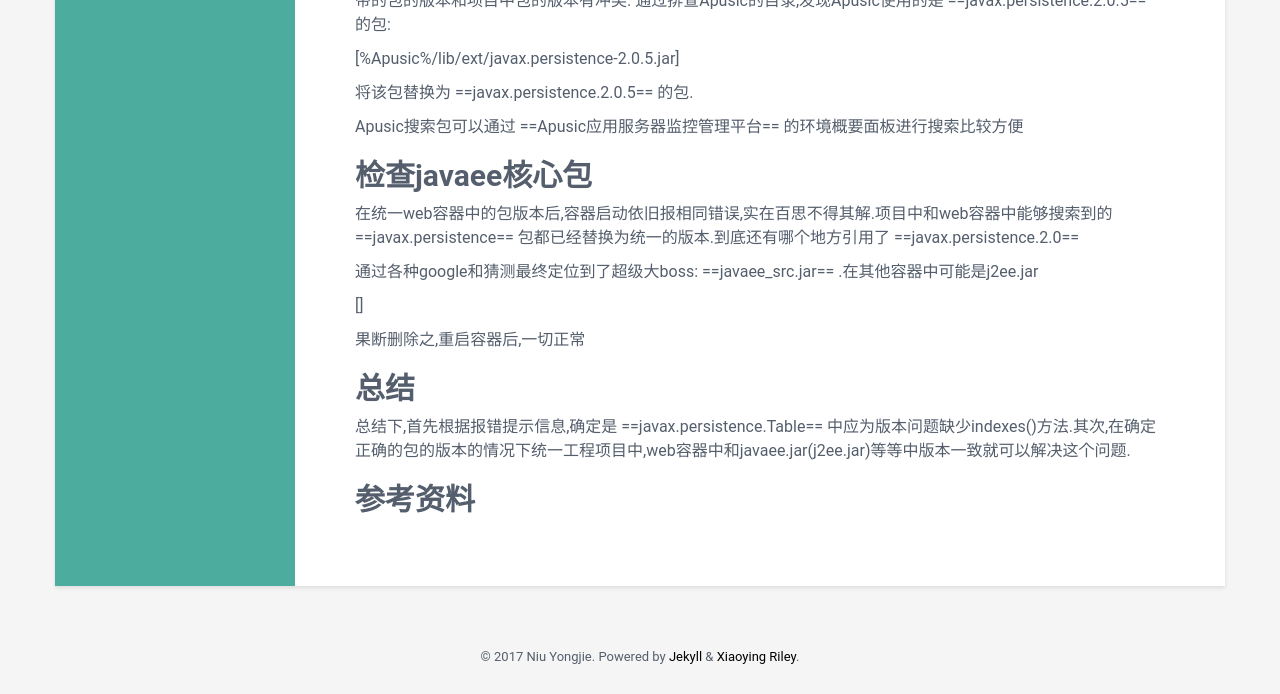
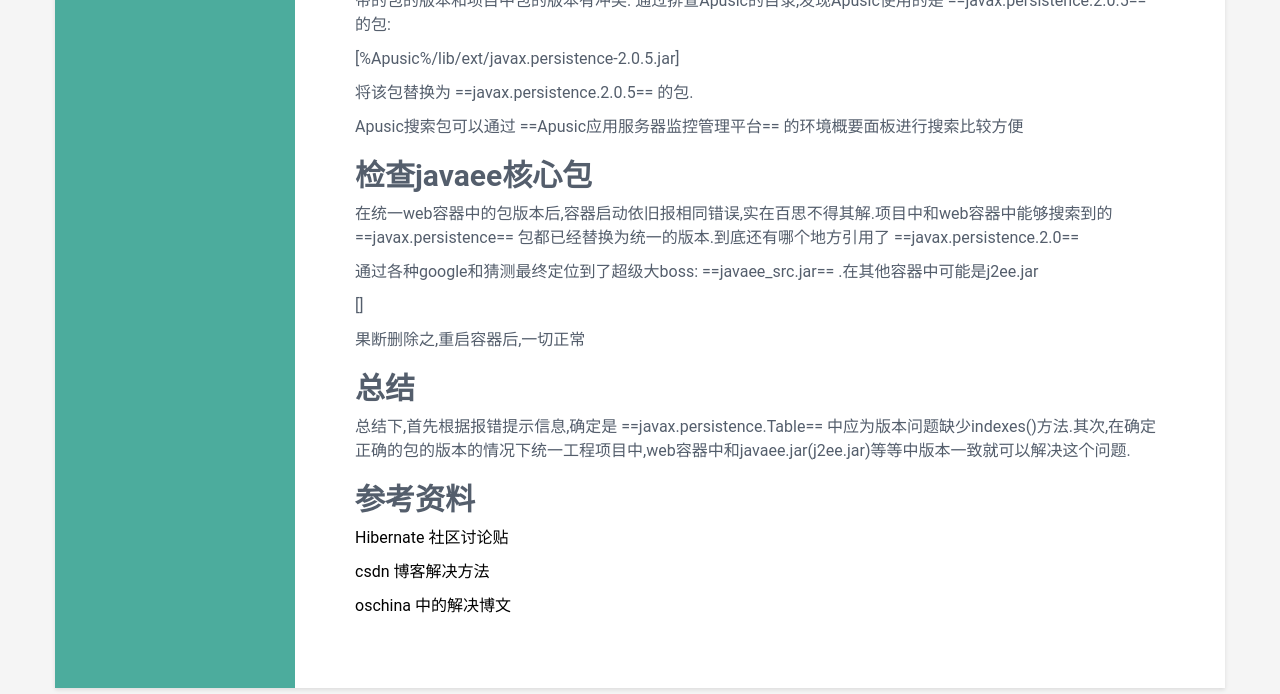
Before and after one commit to niuyongjie/niuyongjie.github.io, a Jekyll site: the page built from _posts/2017-03-16-Exception_javax_persistence_Table_indexes.md, in a window 1280 px wide and 900 px high, scrolled down 1703 px, cut to the strip 0-694 px from the top of the window. Built offline with Jekyll 4.4.1, drawn with Linux system fonts in a browser that asks for light colours.

Commit message:
添加参考资料

```diff
--- a/_posts/2017-03-16-Exception_javax_persistence_Table_indexes.md
+++ b/_posts/2017-03-16-Exception_javax_persistence_Table_indexes.md
@@ -101,3 +101,14 @@
 总结下,首先根据报错提示信息,确定是 ==javax.persistence.Table== 中应为版本问题缺少indexes()方法.其次,在确定正确的包的版本的情况下统一工程项目中,web容器中和javaee.jar(j2ee.jar)等等中版本一致就可以解决这个问题.
 
 ## 参考资料
+
+[Hibernate 社区讨论贴][1]
+
+[csdn 博客解决方法][2]
+
+[oschina 中的解决博文][3]
+
+
+  [1]: https://forum.hibernate.org/viewtopic.php?f=1&t=1036261&view=next
+  [2]: http://blog.csdn.net/eson_15/article/details/51273804
+  [3]: https://my.oschina.net/JasonZhang/blog/539095
```
